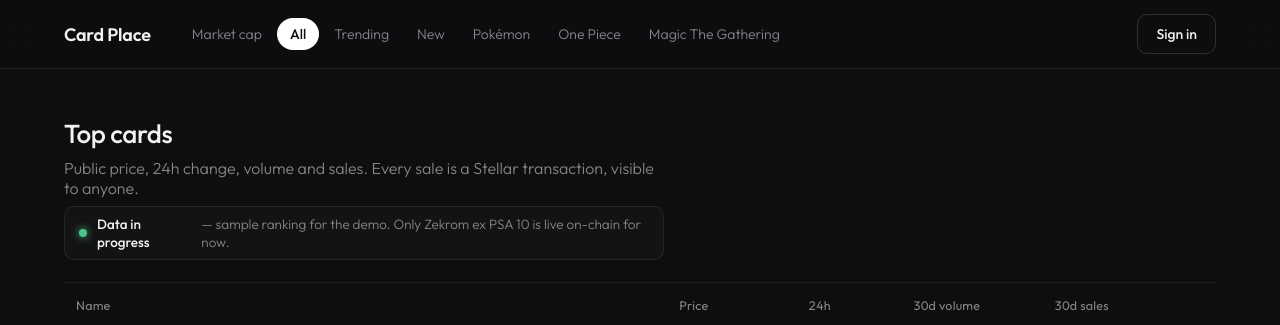
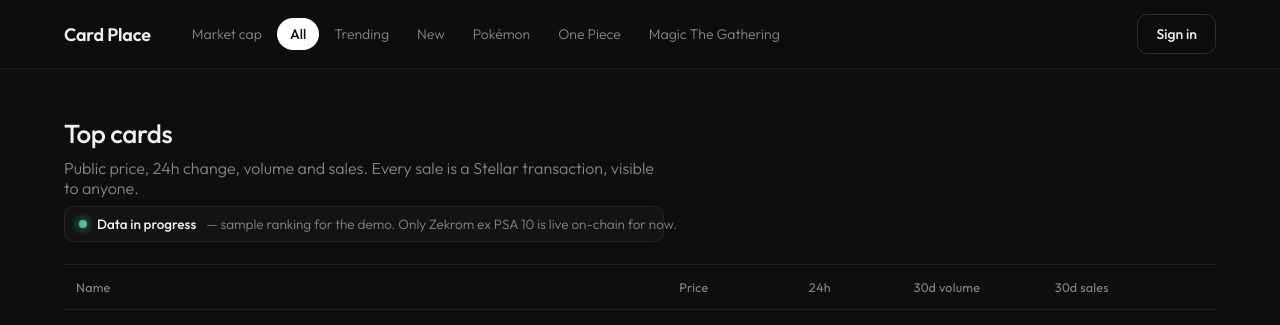
Before and after one commit to Lothinnt/card-place-stellar, a plain HTML site: page demo-web-page/index.html in a window 1280 px wide. Shown: the top 325 px of the page. Drawn offline with Linux system fonts and the light colour scheme; no server answers.

Commit message:
Web: keep the notice on one line

```diff
--- a/demo-web-page/index.html
+++ b/demo-web-page/index.html
@@ -36,7 +36,7 @@
       <div class="seg" id="cap-bar" hidden><div id="cap-view"><button data-view="tcg" class="active">By TCG</button><button data-view="cards">By Card</button></div></div>
       <h1 id="market-title">Top cards</h1>
       <p class="muted" id="market-sub">Public price, 24h change, volume and sales. Every sale is a Stellar transaction, visible to anyone.</p>
-      <p class="notice" id="market-notice"><i></i><b>Data in progress</b> — sample ranking for the demo. Only Zekrom ex PSA 10 is live on-chain for now.</p>
+      <p class="notice" id="market-notice"><i></i><b>Data in progress</b><span>— sample ranking for the demo. Only Zekrom ex PSA 10 is live on-chain for now.</span></p>
     </div>
 
       <div class="ov" id="overview" hidden>
--- a/demo-web-page/styles.css
+++ b/demo-web-page/styles.css
@@ -373,5 +373,6 @@ body.wide .page, body.wide .nav-inner { max-width: 1560px; }
 
 /* the ranking is sample data: say it */
 .notice { display: inline-flex; align-items: center; gap: 10px; margin-top: 14px; padding: 8px 14px; border-radius: 10px; border: 1px solid var(--line); background: #131314; color: var(--muted); font-size: 13.5px; }
-.notice b { color: var(--text); font-weight: 500; }
+.notice b { color: var(--text); font-weight: 500; white-space: nowrap; }
+.notice span { white-space: nowrap; }
 .notice i { width: 8px; height: 8px; border-radius: 50%; background: #4cc38a; box-shadow: 0 0 8px #4cc38a; flex: none; }
```
